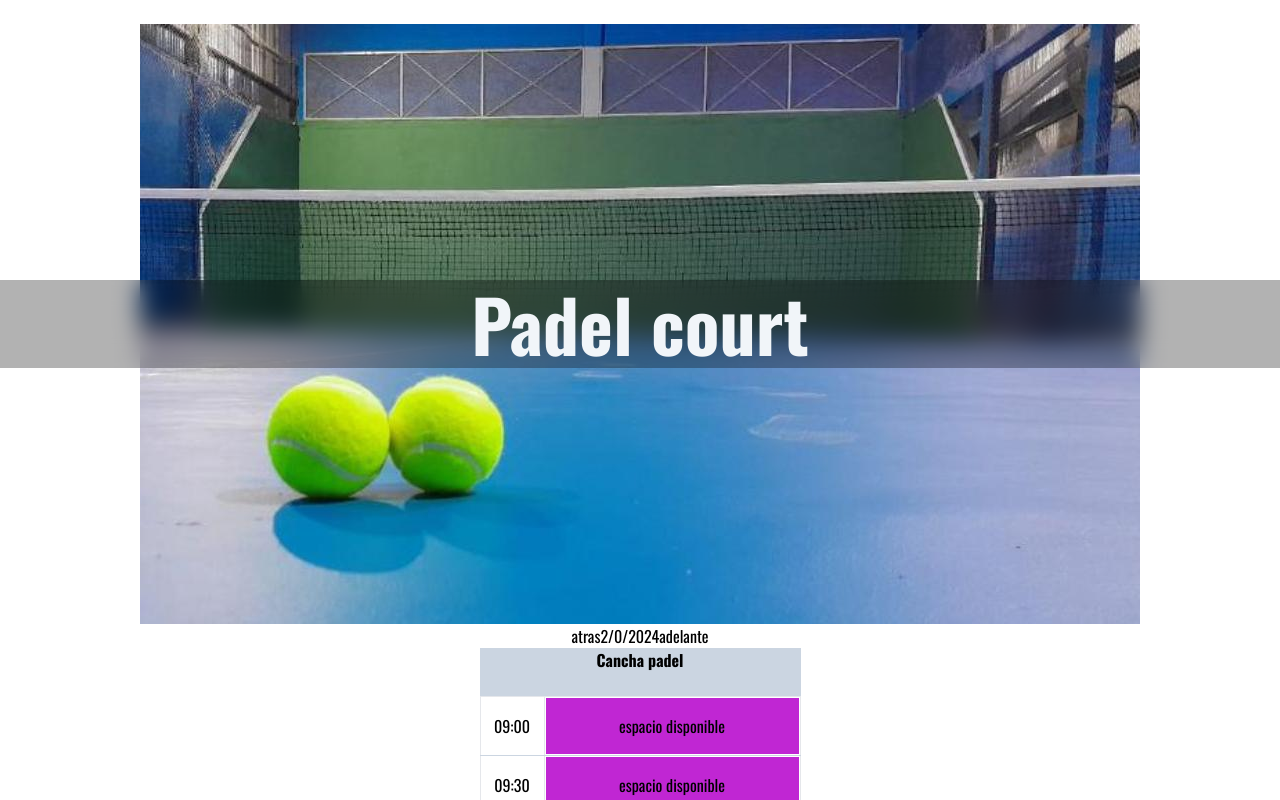
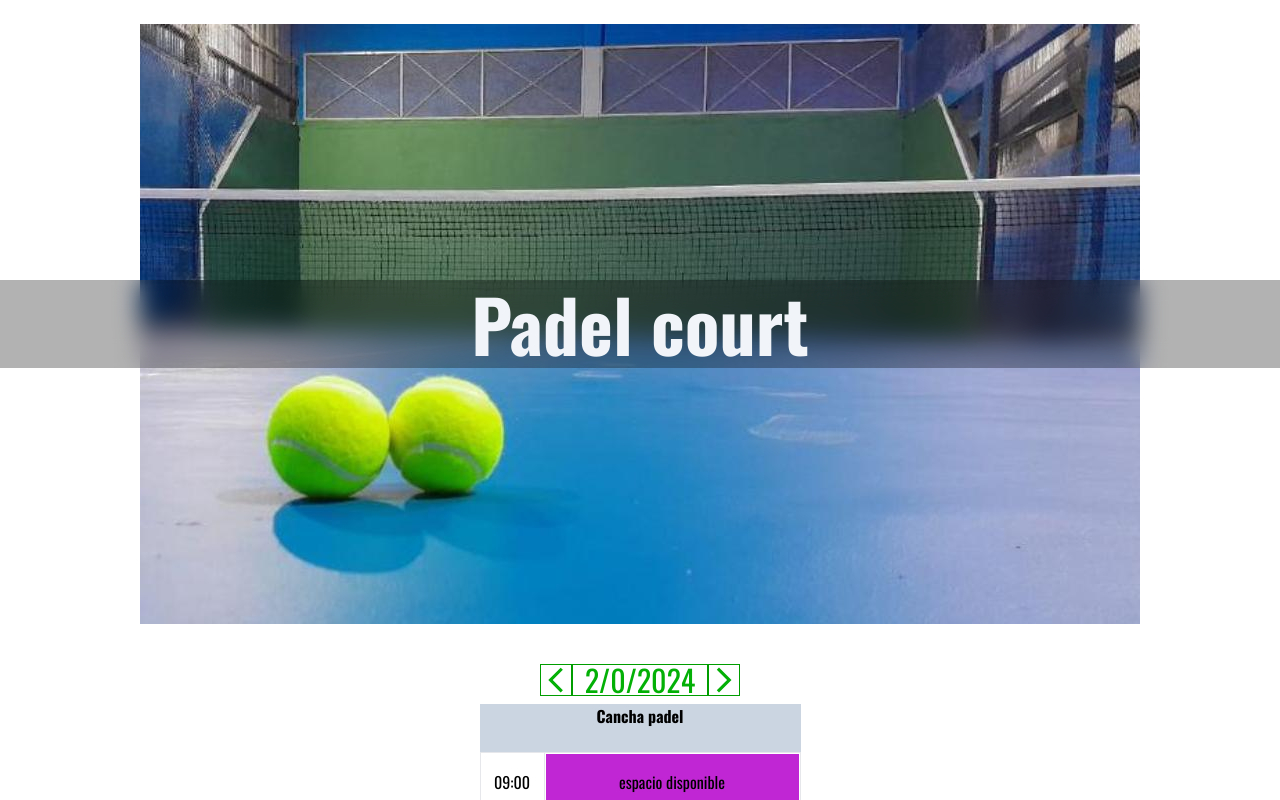
Before and after one commit to LucasIriarte/Padel-reserves, a React (Vite) app in the folder client/: page / in a window 1280 px wide. Shown: the top 800 px of the page. Built offline with nearby package versions, Linux system fonts and the light colour scheme; no server answers.

Commit message:
change: getBooking working

```diff
--- a/client/src/components/Home/Home.jsx
+++ b/client/src/components/Home/Home.jsx
@@ -31,11 +31,7 @@ function Home() {
                         <img src={Banner} alt="" />
                         <h1 className="absolute z-10 bg-black/[.3] w-full text-center text-slate-100 text-7xl font-bold py-2 backdrop-blur-md">Padel court</h1>
                     </div>
-                    <div className="mx-auto text-center">
-                        <button>atras</button>
-                        <span>{`${day}/${month}/${year}`}</span>
-                        <button>adelante</button>
-                    </div>
+
                     {/* <AsideReservation /> */}
                     <TableReservations />
                     <h2>Reserva tu turno!</h2>
--- a/client/src/components/TableReservations/TableReservations.jsx
+++ b/client/src/components/TableReservations/TableReservations.jsx
@@ -1,5 +1,7 @@
 import React, { useState } from "react";
 import AsideReservation from "../AsideReservation/AsideReservation";
+import { MdOutlineArrowBackIos } from "react-icons/md";
+import { MdOutlineArrowForwardIos } from "react-icons/md";
 
 
 
@@ -7,6 +9,10 @@ export const TableReservations = () => {
     const hours = []
     const [makeReserve, setMakeReserve] = useState(false)
     const [hourReserve, setHourReserve] = useState("")
+    const date = new Date()
+    const day = date.getDate()
+    const month = date.getMonth()
+    const year = date.getFullYear()
     for (let i = 9; i <= 23; i++) {
         i == 9 ? hours.push([`0${i}:00`, `0${i}:30`]) : i == 23 ? hours.push([`${i}:00`]) : hours.push([`${i}:00`, `${i}:30`])
     }
@@ -19,6 +25,11 @@ export const TableReservations = () => {
     return (
         <>
             <div className="relative w-fit mx-auto">
+                <div className="mx-auto justify-center pt-10 pb-2 flex ">
+                    <MdOutlineArrowBackIos className="h-8 w-8 text-primary-4 border border-primary-5"/>
+                    <span className="h-8 text-primary-4 text-3xl border border-primary-5 flex justify-center items-center px-3">{`${day}/${month}/${year}`}</span>
+                    <MdOutlineArrowForwardIos className="h-8 w-8 text-primary-4 border border-primary-5"/>
+                </div>
 
                 <table className="relative z-10">
                     <caption className="bg-slate-300 text-center font-bold h-12">Cancha padel</caption>
@@ -32,7 +43,7 @@ export const TableReservations = () => {
                     </tbody>
                 </table>
             </div>
-            {makeReserve && <AsideReservation hourReserve={hourReserve} onClose={() => setMakeReserve(false)}/>}
+            {makeReserve && <AsideReservation hourReserve={hourReserve} onClose={() => setMakeReserve(false)} />}
         </>
     )
 }
```
Also changed, not shown: 1 other file (tests, documents, lock files or other folders).
